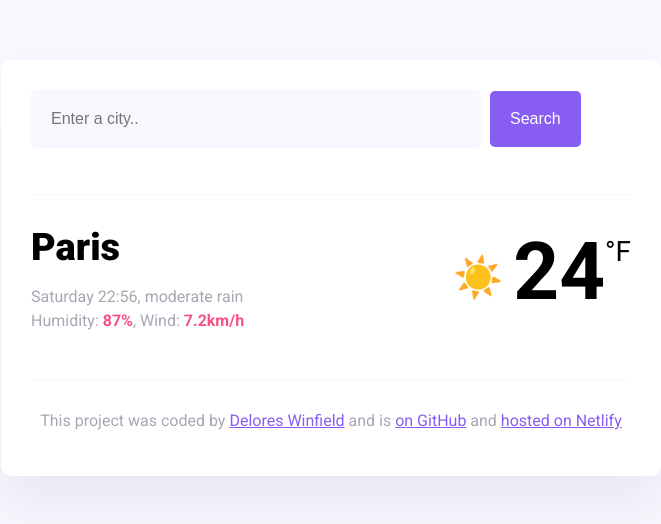
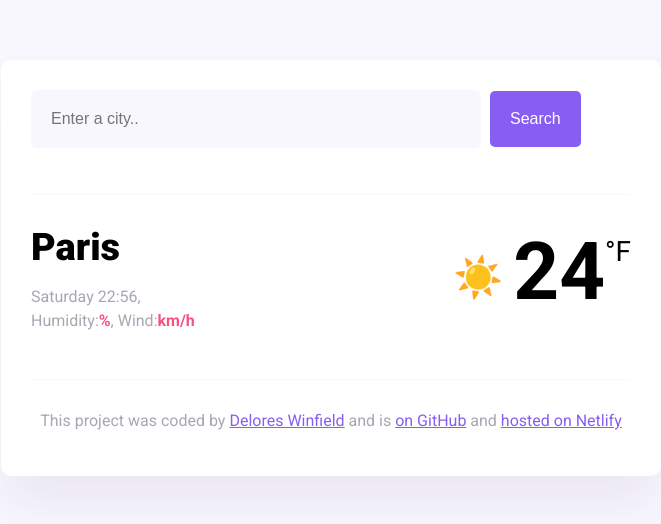
Before and after one commit to dwinfield23/My-Weather-Project-2, a website built with Parcel: page My Weather Project 1/index.html in a window 1280 px wide. Shown: the whole page, without its empty margins (309-970 px from the left). Built offline with nearby package versions, Linux system fonts and the light colour scheme.

Commit message:
Update index.html

```diff
--- a/My Weather Project 1/index.html
+++ b/My Weather Project 1/index.html
@@ -33,8 +33,8 @@
           <div>
             <h1 class="current-city" id="current-city">Paris</h1>
             <p class="current-details">
-              <span id="current-date"></span>, moderate rain <br />
-              Humidity: <strong>87%</strong>, Wind: <strong>7.2km/h</strong>
+              <span id="current-date"></span>, <span id=" current-description" </span><br />
+              Humidity:<strong><span id="current-humidity">%</span></strong>, Wind:<strong><span id="current-wind">km/h</span></strong>
             </p>
           </div>
           <div class="current-temperature">
```
